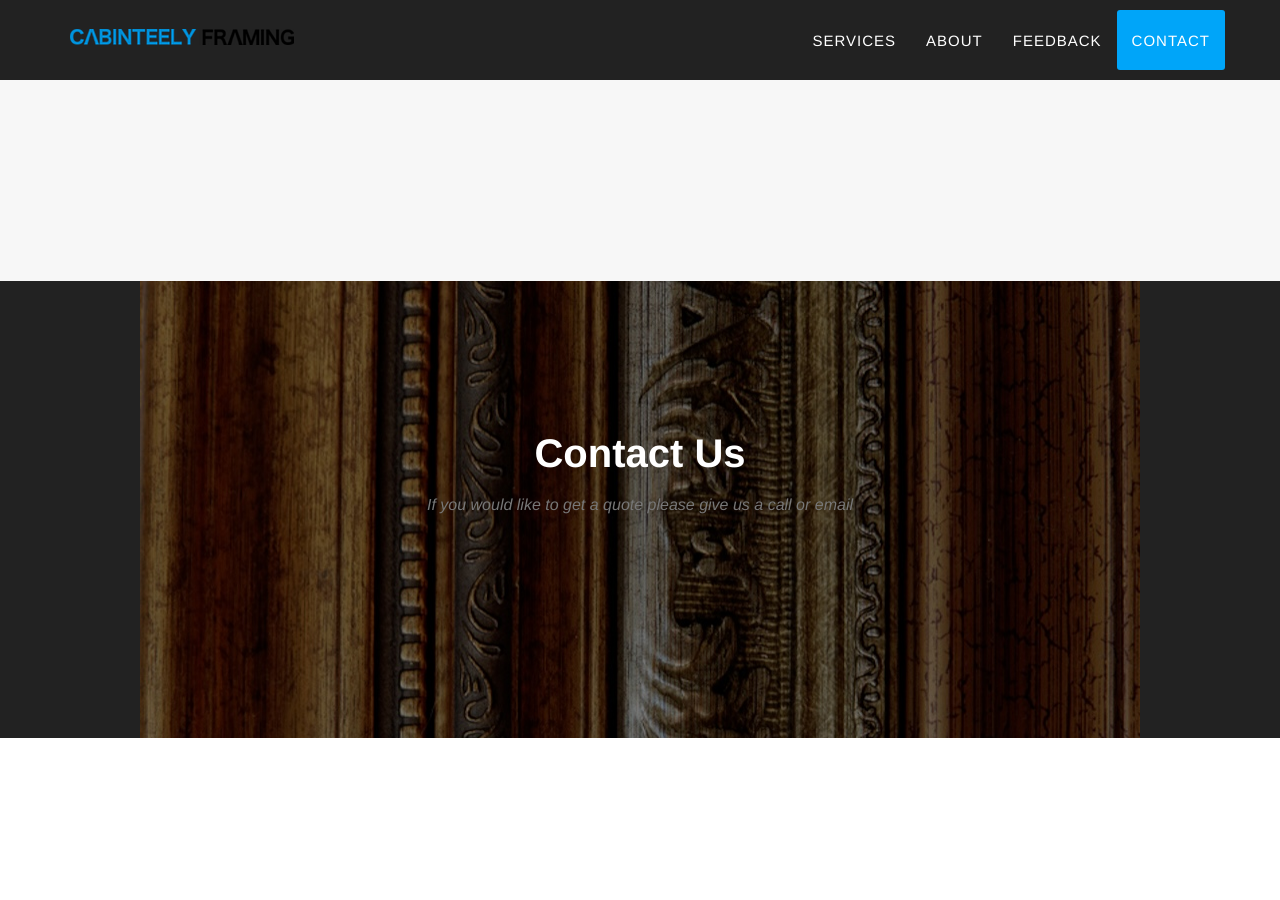
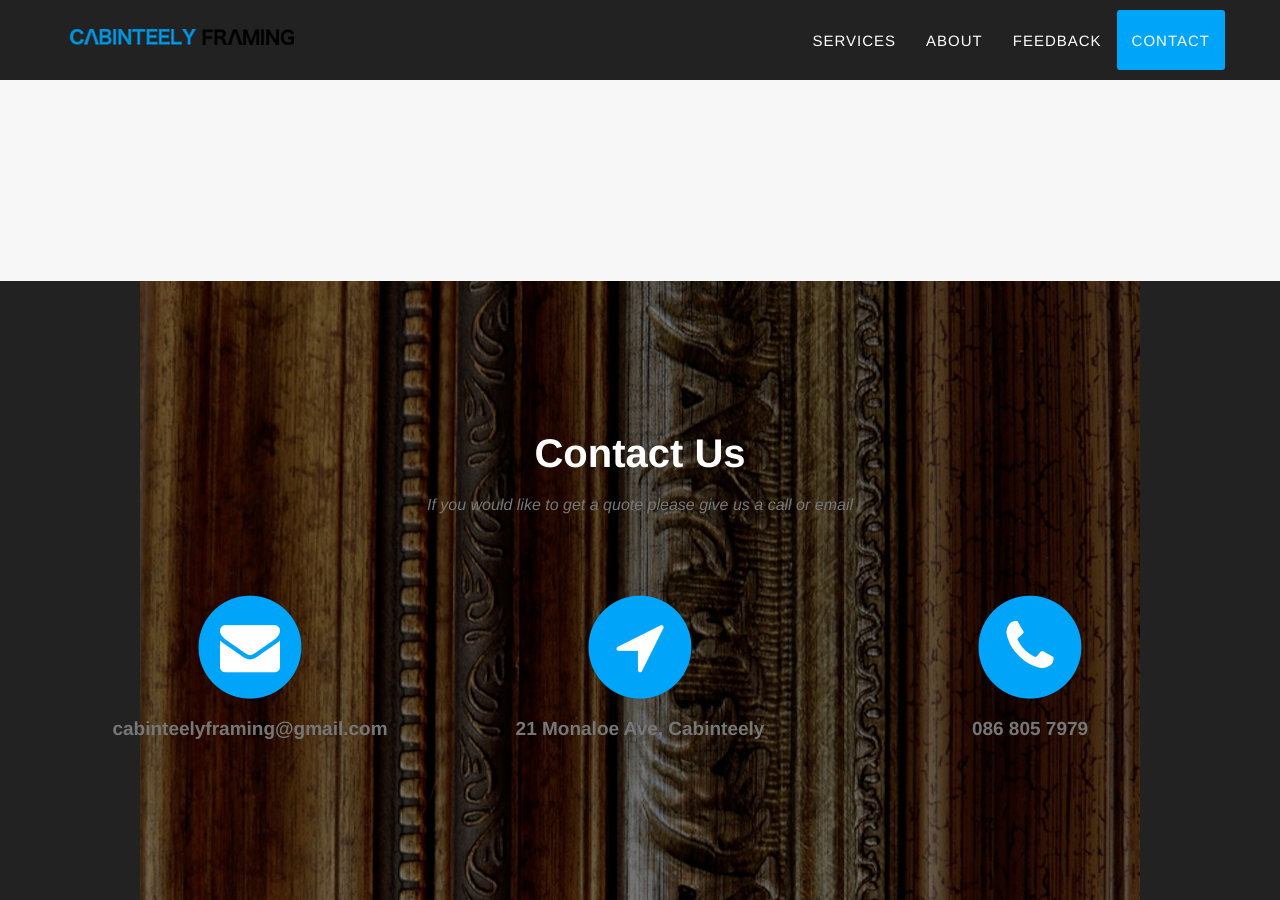
Before and after one commit to cabinteelyframing/cabinteelyframing, a Jekyll site: the page built from index.html, in a window 1280 px wide and 900 px high, scrolled down 2624 px. Built offline with Jekyll 4.4.1, drawn with Linux system fonts in a browser that asks for light colours; some web fonts are replaced; before the commit the page ends 3362 px from its top, so only the background shows below that.

Commit message:
Updating contact details

```diff
--- a/_includes/contact.html
+++ b/_includes/contact.html
@@ -6,6 +6,33 @@
                     <h3 class="section-subheading text-muted">If you would like to get a quote please give us a call or email</h3>
                 </div>
             </div>
+
+            <div class="row">
+                <div class="col-md-4 text-center">
+                    <span class="fa-stack fa-4x">
+                        <i class="fa fa-circle fa-stack-2x text-primary"></i>
+                        <i class="fa fa-envelope fa-stack-1x fa-inverse"></i>
+                    </span>
+                    <h4 class="section-subheading text-muted">cabinteelyframing@gmail.com</h4>
+                </div>
+                <div class="col-md-4 text-center">
+                    <span class="fa-stack fa-4x">
+                        <i class="fa fa-circle fa-stack-2x text-primary"></i>
+                        <i class="fa fa-location-arrow fa-stack-1x fa-inverse"></i>
+                    </span>
+                    <h4 class="section-subheading text-muted">
+                        21 Monaloe Ave, Cabinteely
+                    </h4>
+                </div>
+                <div class="col-md-4 text-center">
+                    <span class="fa-stack fa-4x">
+                        <i class="fa fa-circle fa-stack-2x text-primary"></i>
+                        <i class="fa fa-phone fa-stack-1x fa-inverse"></i>
+                    </span>
+                    <h4 class="section-subheading text-muted">086 805 7979</h4>
+                </div>
+            </div>
+
 <!--            <div class="row">-->
 <!--                <div class="col-lg-12">-->
 <!--                    <form name="sentMessage" id="contactForm" novalidate>-->
@@ -40,4 +67,4 @@
 <!--                </div>-->
 <!--            </div>-->
         </div>
-    </section>
+</section>
```
